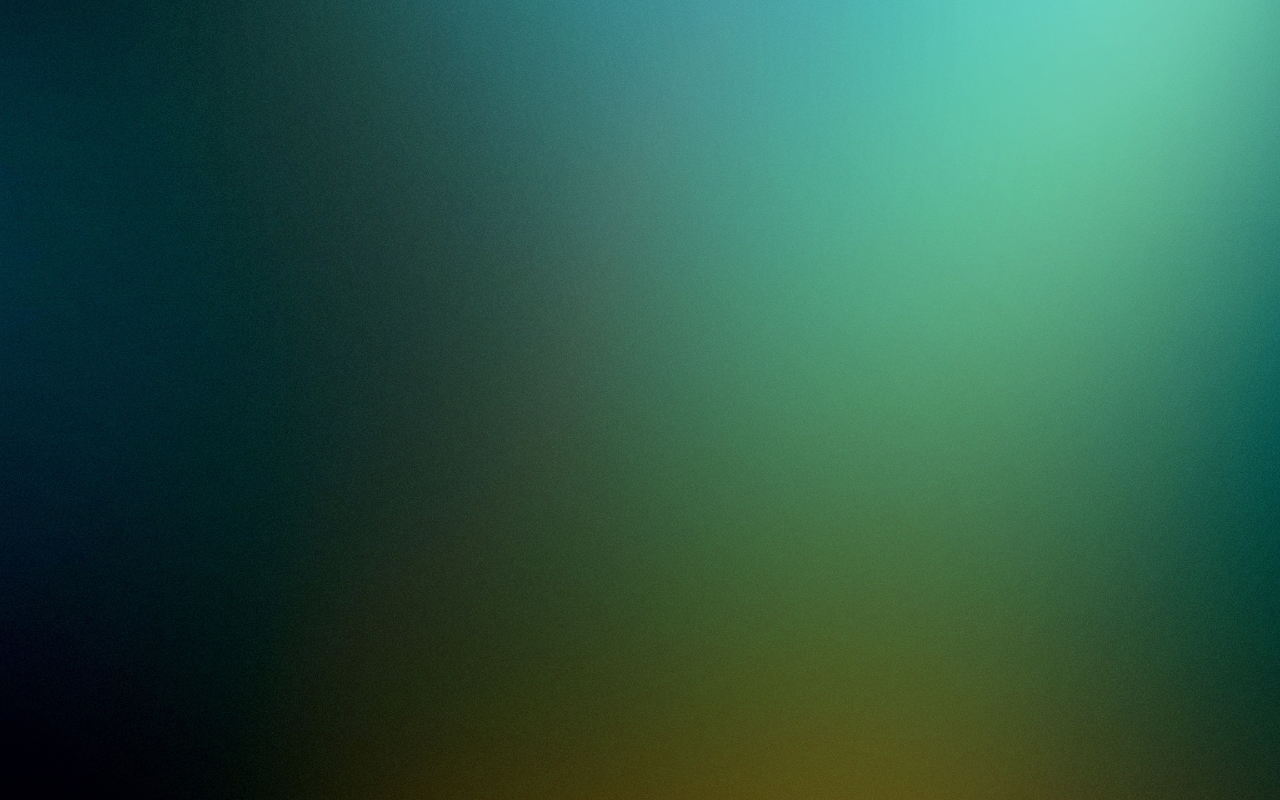
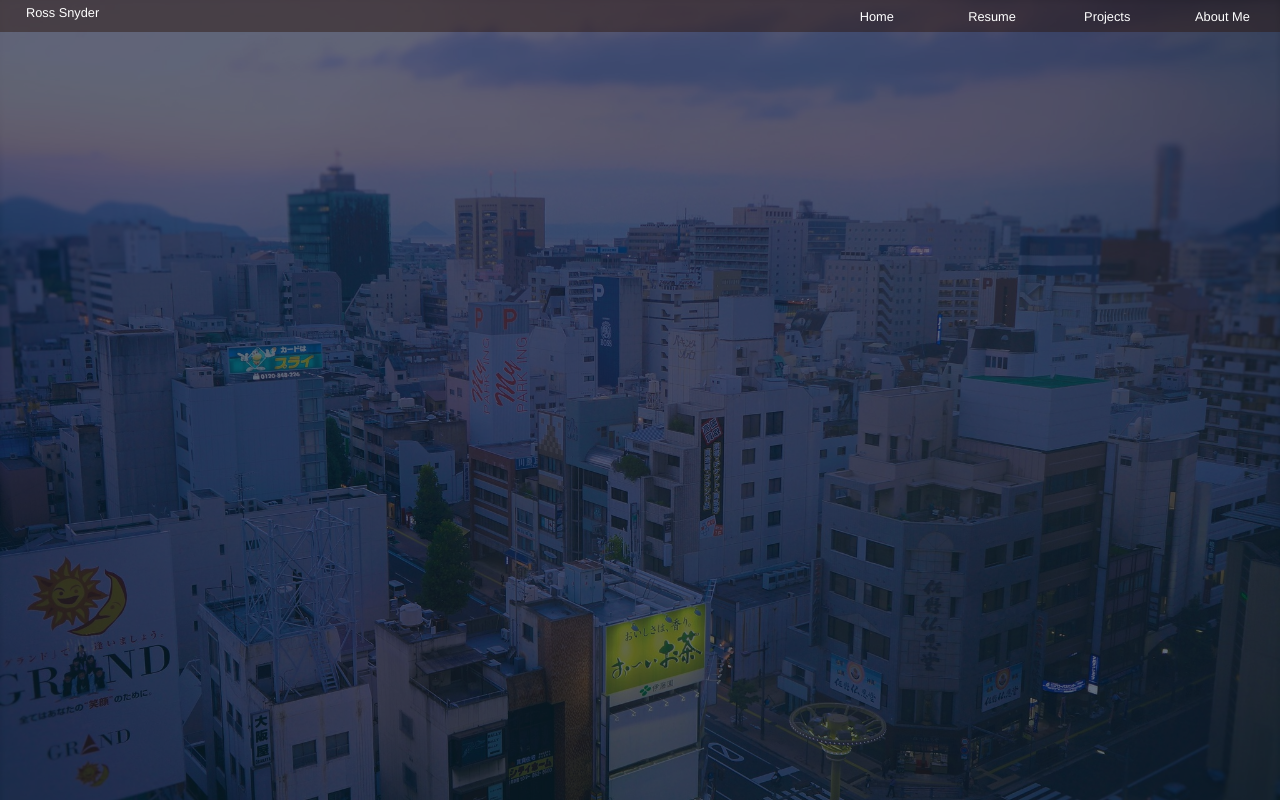
Before and after one commit to snyderr1/Portfolio-Website, a React (Create React App) app: page / in a window 1280 px wide. Built offline with nearby package versions, Linux system fonts and the light colour scheme; a web font is replaced by a local one.

Commit message:
new image, refactor

```diff
--- a/src/App.js
+++ b/src/App.js
@@ -48,15 +48,17 @@ function Button(props) {
 }
 //navigation bar
 function NavBar(props){
-
   return(
-    <div className="NavBar"/>
+    <div className="nav-bar">
+      <h1 className="nav-title">Ross Snyder</h1>
+      {props.children}
+    </div>
   );
 }
 
 function Content(props){
   return(
-    <div className="Content"></div>
+    <div className="Home"></div>
   );
 
 
@@ -126,13 +128,9 @@ function Page(props) {
 
   //default is home, also setting the default page names and bar position to be passed to children
   //const now = useRef("Home");
-
-
-
-
   return (
     <div className="Page">
-
+      {props.children}
 
     </div>
   );
@@ -160,12 +158,13 @@ function App() {
 
   return (
     <Page >
-      <NavBar navigation={state.navigation}>
+    <NavBar>
       {state.navigation.map((name) =>
       <Button key={name} type={name} clickEvent={setTitle} />)}
-      </NavBar>
+    </NavBar>
       <Content type={state.title}/>
     </Page>
+
   );
 }
 
--- a/src/index.css
+++ b/src/index.css
@@ -3,19 +3,19 @@
     height: 100%;
     background: #ffffff00;
     text-align: center;
-    font-family: 'Andale Mono', monospace;
-    font-size: 1.5vw;
+    font-family: "museo-sans", "Helvetica Neue", sans-serif;
+    font-size: 1vw;
     color: white;
-    text-decoration: underline;
+
     border: 0;
     overflow: hidden;
 }
 .hover-button{
-    width: 10%;
+    width: 9%;
     height: 100%;
     text-align: center;
-    font-family: 'Andale Mono', monospace;
-    font-size: 1.5vw;
+    font-family: "museo-sans", "Helvetica Neue", sans-serif;
+    font-size: 1.05vw;
     color: white;
     border-radius: 1;
     border-right-style: solid;
@@ -28,6 +28,7 @@
     background: rgba(6, 28, 33, .5);
     transform: scale(1.1, 1);
     transition: all 0.6s ease;
+    text-decoration: underline;
 
 }
 
@@ -42,12 +43,28 @@
 }
 .nav-bar{
     display: flex;
-    justify-content: fill;
+    justify-content: right;
     top: 0;
-    height:8%;
+    height:4%;
     width:100%;
-    background: rgba(255, 255, 255, 0.438);
+    background: rgba(27, 27, 27, 0.801);
     /*box-shadow: 100px 30px 100px 100px rgb(5, 25, 32);*/
+}
+
+.nav-title{
+    /*display: flex;*/
+    margin-right: auto;
+    width: 9%;
+    height: 100%;
+    background: #ffffff00;
+    text-align: center;
+    font-family: "museo-sans", "Helvetica Neue", sans-serif;
+    font-size: 1vw;
+    color: white;
+
+    border: 0;
+    overflow: hidden;
+
 }
 .hid-bar{
     height: 0;
@@ -103,7 +120,7 @@
 .Home{
     position: relative;
     top: 0;
-    height:54%;
+    height:100%;
     width:100%;
     background: rgba(7, 37, 48, 0.63);
     display: flex;
@@ -175,7 +192,7 @@ a{
     text-align: center;
 }
 h1{
-    font-family: 'Andale Mono', monospace;
+    font-family: "museo-sans", "Helvetica Neue", sans-serif;
     font-size: 1.5vw;
     font-weight: normal;
     color: #ffffff00;
```
Also changed, not shown: src/greenwarm.jpg.
